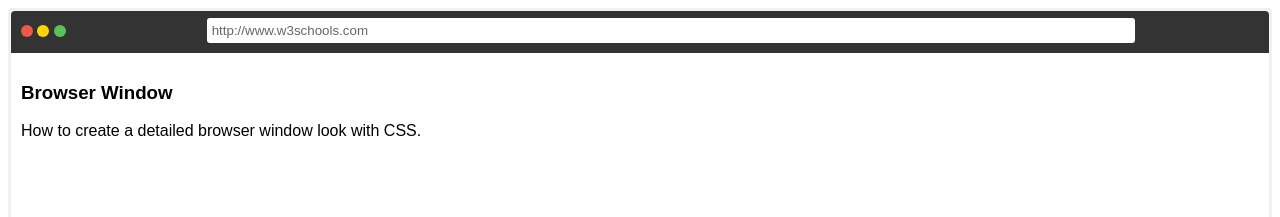
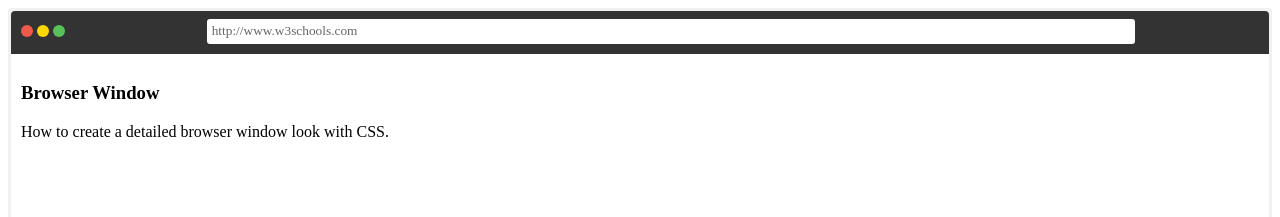
Before and after one commit to MuhammadUzairHayat/Muhammad-Uzair, a plain HTML site: page index.html in a window 1280 px wide. Shown: the top 217 px of the page. Drawn offline with Linux system fonts and the light colour scheme.

Commit message:
new style

```diff
--- a/style.css
+++ b/style.css
@@ -1,8 +1,9 @@
 body {
-    font-family: Arial
+    font-family: Poppins
   }
 
   * {
+    font-family: Poppins;
     box-sizing: border-box;
   }
 
```
